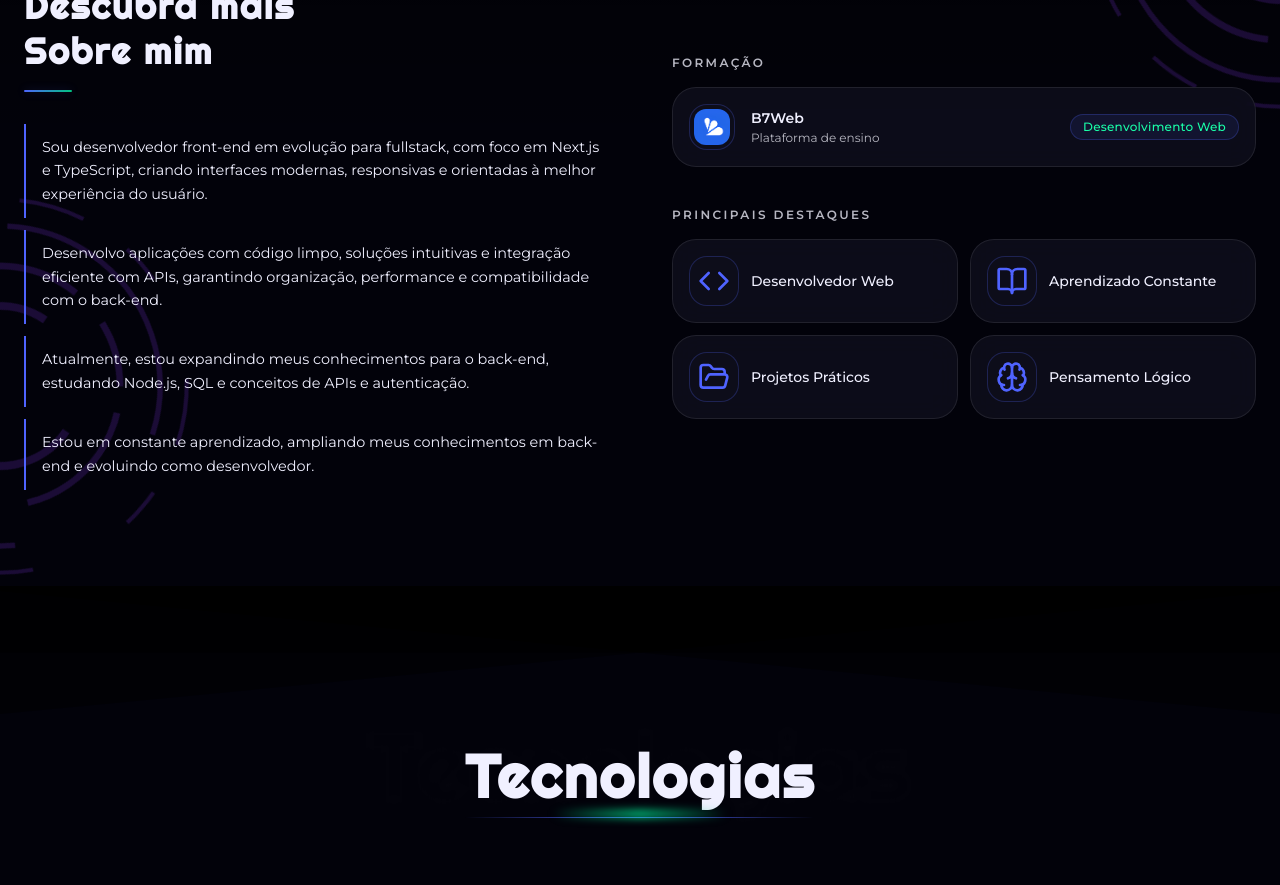
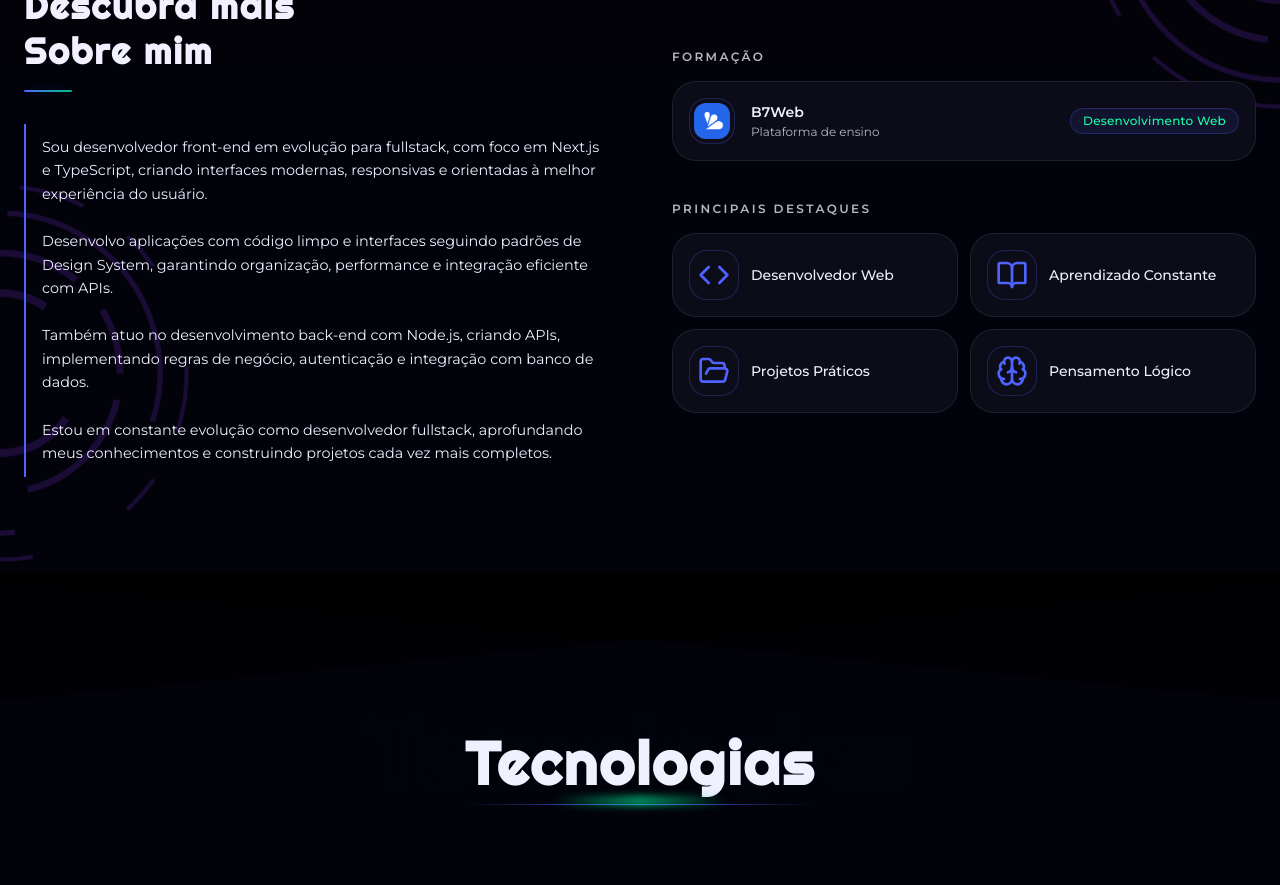
Before and after one commit to guilhermep3/portfolio, a Next.js app: page / in a window 1280 px wide. Shown: the part 1080-1965 px from the top of the page. Built offline with nearby package versions, Linux system fonts and the light colour scheme.

Commit message:
refactor: update about me text and curriculumn

```diff
--- a/src/components/layout/about-content.tsx
+++ b/src/components/layout/about-content.tsx
@@ -7,10 +7,10 @@ import { motion } from "motion/react"
 
 const paragraphs = [
   "Sou desenvolvedor front-end em evolução para fullstack, com foco em Next.js e TypeScript, criando interfaces modernas, responsivas e orientadas à melhor experiência do usuário.",
-  "Desenvolvo aplicações com código limpo, soluções intuitivas e integração eficiente com APIs, garantindo organização, performance e compatibilidade com o back-end.",
-  "Atualmente, estou expandindo meus conhecimentos para o back-end, estudando Node.js, SQL e conceitos de APIs e autenticação.",
-  "Estou em constante aprendizado, ampliando meus conhecimentos em back-end e evoluindo como desenvolvedor.",
-]
+  "Desenvolvo aplicações com código limpo e interfaces seguindo padrões de Design System, garantindo organização, performance e integração eficiente com APIs.",
+  "Também atuo no desenvolvimento back-end com Node.js, criando APIs, implementando regras de negócio, autenticação e integração com banco de dados.",
+  "Estou em constante evolução como desenvolvedor fullstack, aprofundando meus conhecimentos e construindo projetos cada vez mais completos.",
+];
 
 export const AboutContent = () => {
   const [activeIndex, setActiveIndex] = useState<number | null>(null)
@@ -35,7 +35,7 @@ export const AboutContent = () => {
           initial={{ opacity: 0, scale: 0.2, y: 40 }}
           whileInView={{ opacity: 1, scale: 1, y: 0 }}
           transition={{ delay: 0.3, duration: 1 }}
-          className="flex flex-col gap-3 w-full"
+          className="flex flex-col w-full"
         >
           {paragraphs.map((text, index) => (
             <p key={index}
```
Also changed, not shown: 1 other file (tests, documents, lock files or other folders).
